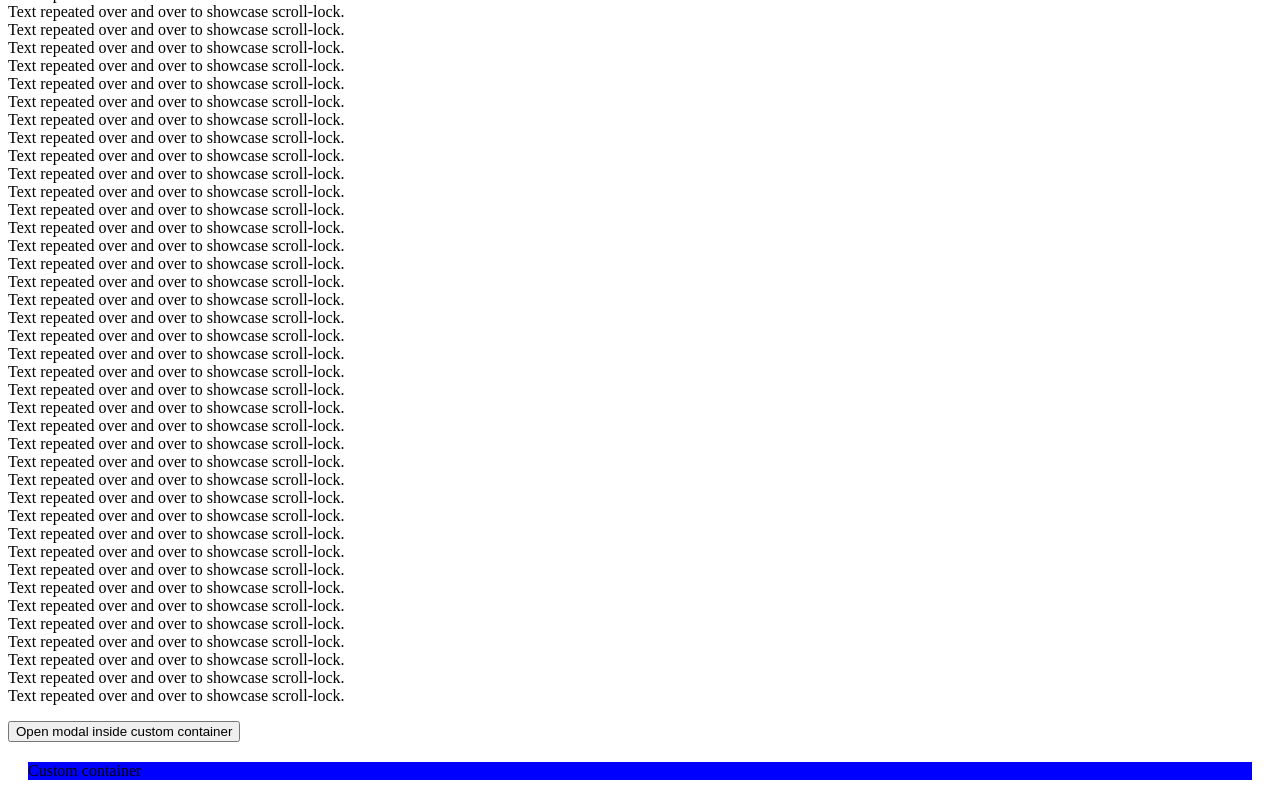
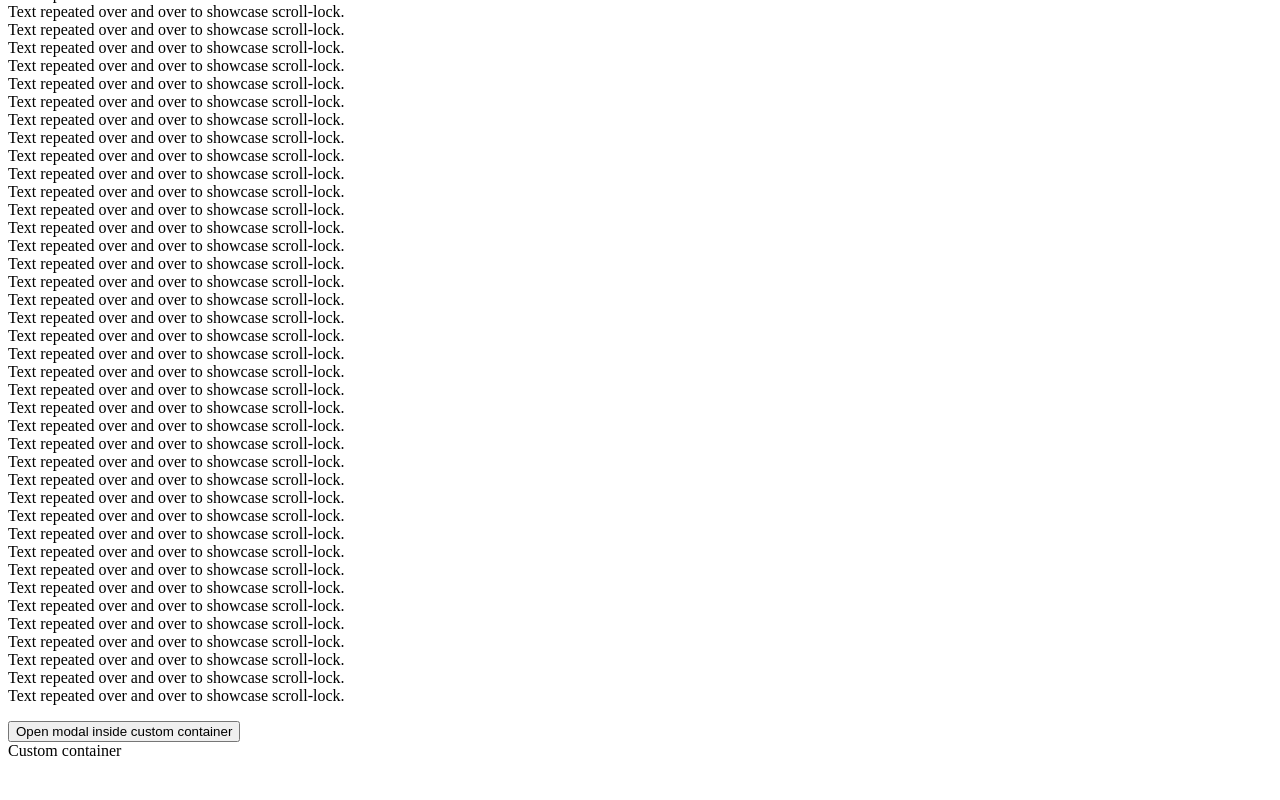
Before and after one commit to contra/contra-interview-assessment, a Next.js app in the folder frontend/: page / in a window 1280 px wide. Shown: the part 886-1686 px from the top of the page. After the commit the page ends 1654 px from the top, so only its background shows below. Built offline with nearby package versions, Linux system fonts and the light colour scheme.

Commit message:
chore: remove styling from custom container

```diff
--- a/frontend/src/pages/index.tsx
+++ b/frontend/src/pages/index.tsx
@@ -62,12 +62,7 @@ const Index: NextPage = () => {
         Open modal inside custom container
       </button>
 
-      <div
-        ref={customContainerRef}
-        style={{ backgroundColor: 'blue', margin: '20px' }}
-      >
-        Custom container
-      </div>
+      <div ref={customContainerRef}>Custom container</div>
 
       {customContainerRef.current && (
         <Modal
```
